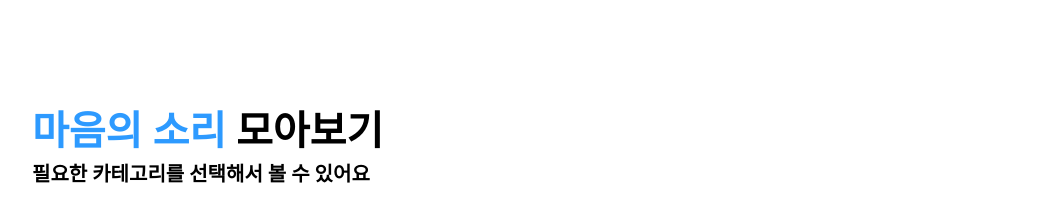
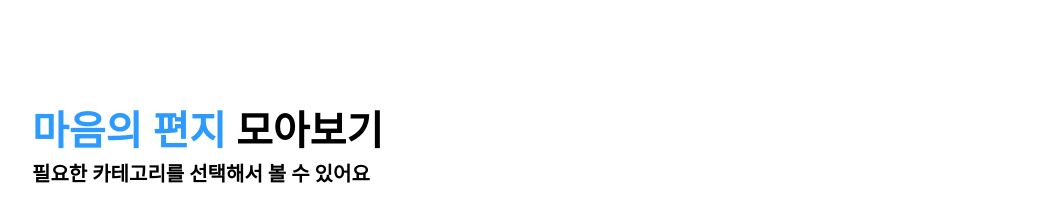
Before and after one commit to HyperThirteen/Frontend, a React (Vite) app: page / in a window 1280 px wide. Shown: the top 204 px of the page, without its empty margins (108-1171 px from the left). Built offline with nearby package versions, Linux system fonts and the light colour scheme; what @toss/use-overlay would draw is missing.

Commit message:
feat: '마음의 소리', '마음의 편지'로 수정

```diff
--- a/src/pages/DetailPage.tsx
+++ b/src/pages/DetailPage.tsx
@@ -19,7 +19,7 @@ const DetailPage = () => {
     <div className="overflow-auto">
       <div className="mx-auto max-w-[1000px] w-full mt-28">
         <p className="text-[40px] font-semibold">
-          <span className="text-[#2D9AFF]">마음의 소리</span>를 작성해주세요.
+          <span className="text-[#2D9AFF]">마음의 편지</span>를 작성해주세요.
         </p>
         <p className="text-[20px] font-semibold mt-3">
           자유롭게 작성하되, 타인에 대한 욕설 비방은 자제해 주세요.
--- a/src/pages/ListPage.tsx
+++ b/src/pages/ListPage.tsx
@@ -1,3 +1,4 @@
+import { Link } from "react-router-dom";
 import CategoryRadio from "../components/CategoryRadio";
 
 const dataList = [
@@ -132,9 +133,9 @@ const dataList = [
 const ListPage = () => {
   return (
     <div className="overflow-auto">
-      <div className="mx-auto max-w-[1000px] w-full mt-28">
+      <div className="mx-auto max-w-[1000px] w-full my-28">
         <p className="text-[40px] font-semibold">
-          <span className="text-[#2D9AFF]">마음의 소리</span> 모아보기
+          <span className="text-[#2D9AFF]">마음의 편지</span> 모아보기
         </p>
         <p className="text-[20px] font-semibold mt-3">
           필요한 카테고리를 선택해서 볼 수 있어요
@@ -150,8 +151,9 @@ const ListPage = () => {
 
         <div className="grid grid-cols-3 gap-x-2 gap-y-8 mt-[34px]">
           {dataList.map((item) => (
-            <div
+            <Link
               key={item.id}
+              to={`/${item.id}`}
               className="bg-white border-solid border-[#EAEAEA] border-[1.5px] rounded-[15px]
                 py-[30px] px-8 flex flex-col justify-between h-[280px] cursor-pointer"
             >
@@ -164,7 +166,7 @@ const ListPage = () => {
               <p className="text-[#2D9AFF] text-base font-semibold">
                 {item.category}
               </p>
-            </div>
+            </Link>
           ))}
         </div>
       </div>
--- a/src/pages/LoginPage.tsx
+++ b/src/pages/LoginPage.tsx
@@ -2,7 +2,7 @@ const LoginPage = () => {
   return (
     <div className="w-screen h-screen bg-[#4E4E4E] flex items-center justify-center">
       <div className="w-[880px] h-[294px] rounded-[20px] bg-[#EAEAEA] flex flex-col items-center justify-between pt-[44px] pb-[78px]">
-        <p className=" text-[45px] font-semibold">마음의 소리</p>
+        <p className=" text-[45px] font-semibold">마음의 편지</p>
         <button className="py-[30px] gap-8 bg-white rounded-[20px] w-[560px] flex items-center justify-center">
           <img src="/bsm.png" alt="bsm" />
           <p className="text-[32px] font-semibold">BSM 계정으로 로그인하기</p>
--- a/src/pages/PostPage.tsx
+++ b/src/pages/PostPage.tsx
@@ -20,7 +20,7 @@ const PostPage = () => {
     overlay.open(({ close, isOpen }) => (
       <SuccessModal
         isOpen={isOpen}
-        title={`마음의 소리가\n전송이 되었어요!`}
+        title={`마음의 편지가\n전송이 되었어요!`}
         close={close}
       />
     ));
@@ -30,7 +30,7 @@ const PostPage = () => {
     <div className="overflow-auto">
       <div className="mx-auto max-w-[1000px] w-full mt-28">
         <p className="text-[40px] font-semibold">
-          <span className="text-[#2D9AFF]">마음의 소리</span>를 확인해주세요.
+          <span className="text-[#2D9AFF]">마음의 편지</span>를 확인해주세요.
         </p>
         <p className="text-[20px] font-semibold mt-3">
           자유롭게 작성하되, 타인에 대한 욕설 비방은 자제해 주세요.
@@ -71,7 +71,7 @@ const PostPage = () => {
           <textarea
             ref={textareaRef}
             className="mt-8 resize-none text-[20px] font-semibold placeholder:text-[#CCCCCC] w-full h-full min-h-96"
-            placeholder="마음의 소리를 작성하세요."
+            placeholder="마음의 편지를 작성하세요."
             onChange={handleResizeHeight}
           />
         </div>
```
